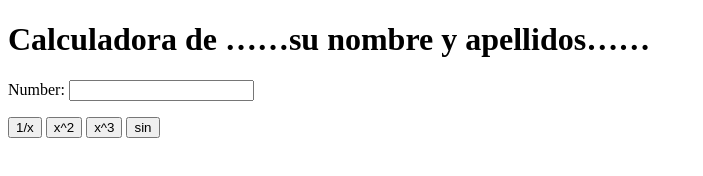
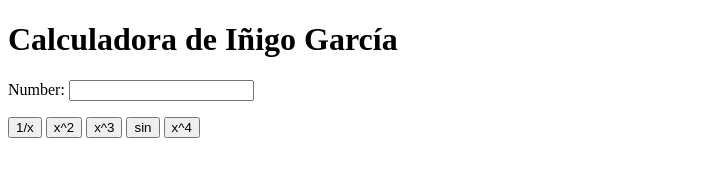
Before and after one commit to niinigo/my_calculator_2, a plain HTML site: page index.html in a window 1280 px wide. Shown: the whole page, without its empty margins (0-703 px from the left). Drawn offline with Linux system fonts and the light colour scheme.

Commit message:
x⁴ button

```diff
--- a/index.html
+++ b/index.html
@@ -5,7 +5,7 @@
 		<meta charset="utf-8">
 	</head>
 	<body>
-		<h1>Calculadora de ……su nombre y apellidos……</h1>
+		<h1>Calculadora de Iñigo García</h1>
 		Number:
 		<input type="text" id="n1">
 		<p>
@@ -13,6 +13,7 @@
 			<button onclick="square()"> x^2 </button>
 			<button onclick="cube()"> x^3 </button>
 			<button onclick="sine()"> sin </button>
+			<button onclick="power_4()"> x^4</button>
 		</p>
 		<script type="text/javascript">
 			function cube() {
@@ -31,6 +32,10 @@
 				var num = document.getElementById("n1");
 				num.value = Math.sin(num.value);
 			}
+			function power_4() {
+				var num = document.getElementById("n1");
+				num.value = Math.pow(num.value, 4);
+			}
 		</script>
 	</body>
 </html>
```
